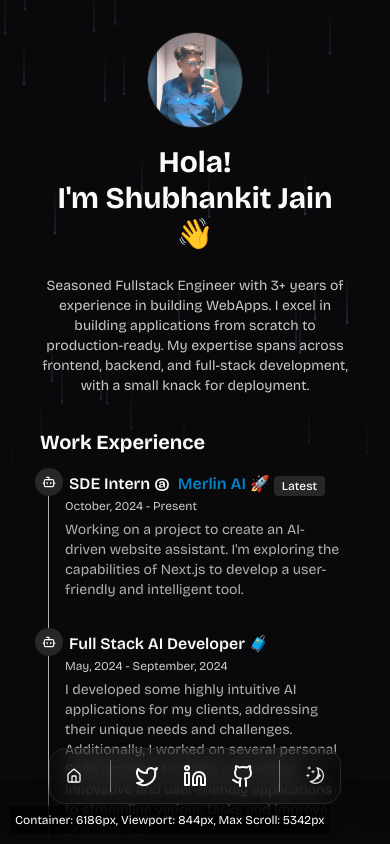
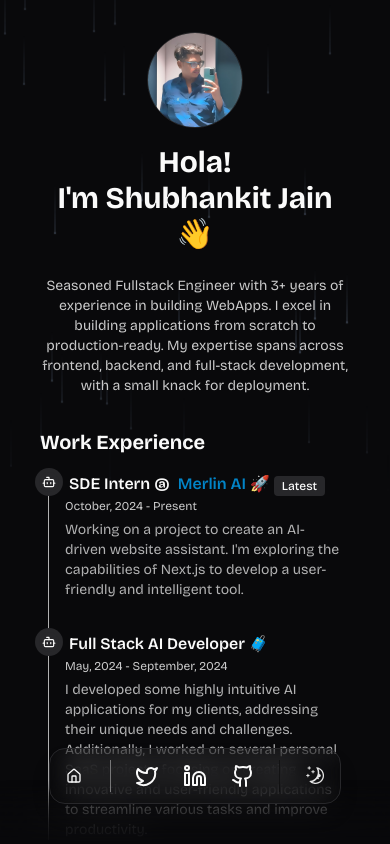
Before and after one commit to avayyyyyyy/shubhcodes, a Next.js app: page / in a window 390 px wide. Shown: the top 844 px of the page. Built offline with nearby package versions, Linux system fonts and the light colour scheme.

Commit message:
chore: Remove CustomScroll component and update layout for better performance and responsiveness

```diff
--- a/app/layout.tsx
+++ b/app/layout.tsx
@@ -5,7 +5,6 @@ import { ThemeProvider } from "@/components/theme-provider";
 import { TooltipProvider } from "@/components/ui/tooltip";
 import NavDock from "@/components/NavDock";
 import Meteors from "@/components/magicui/meteors";
-import CustomScroll from "@/components/CustomScroll";
 
 // Load Bricolage Grotesque font
 const bricolageGrotesque = Bricolage_Grotesque({
@@ -115,7 +114,7 @@ export default function RootLayout({
       >
         <ThemeProvider attribute="class" defaultTheme="dark">
           <TooltipProvider delayDuration={0}>
-            <CustomScroll>{children}</CustomScroll>
+            {children}
             <NavDock />
           </TooltipProvider>
         </ThemeProvider>
--- a/components/CustomScroll.tsx
+++ /dev/null
@@ -1,113 +0,0 @@
-"use client";
-import { useEffect, useRef, useState } from "react";
-import "locomotive-scroll/dist/locomotive-scroll.css";
-
-// Import the types from locomotive-scroll
-import type LocomotiveScroll from "locomotive-scroll";
-
-const CustomScroll = ({ children }: { children: React.ReactNode }) => {
-  const scrollRef = useRef<HTMLDivElement | null>(null);
-  // eslint-disable-next-line @typescript-eslint/no-unused-vars
-  const [locomotiveScroll, setLocomotiveScroll] =
-    useState<LocomotiveScroll | null>(null);
-  const [debugInfo, setDebugInfo] = useState<string>("");
-
-  useEffect(() => {
-    if (typeof window === "undefined") return;
-
-    let instance: LocomotiveScroll | null = null;
-
-    const updateScroll = () => {
-      if (instance && scrollRef.current) {
-        instance.update();
-
-        // Debug information
-        const containerHeight = scrollRef.current.scrollHeight;
-        const viewportHeight = window.innerHeight;
-        const scrollMax = containerHeight - viewportHeight;
-        setDebugInfo(
-          `Container: ${containerHeight}px, Viewport: ${viewportHeight}px, Max Scroll: ${scrollMax}px`
-        );
-      }
-    };
-
-    import("locomotive-scroll").then((locomotiveModule) => {
-      const LocomotiveScroll = locomotiveModule.default;
-
-      if (scrollRef.current) {
-        instance = new LocomotiveScroll({
-          el: scrollRef.current,
-          smooth: true,
-          multiplier: 1,
-          lerp: 0.05,
-          scrollFromAnywhere: true,
-          smartphone: { smooth: true },
-          tablet: { smooth: true, breakpoint: 1024 },
-          reloadOnContextChange: true,
-          initPosition: { x: 0, y: 0 },
-        });
-
-        setLocomotiveScroll(instance);
-
-        // Initial update
-        updateScroll();
-
-        // Recalculate on window resize
-        window.addEventListener("resize", updateScroll);
-
-        // Recalculate heights periodically
-        const intervalId = setInterval(updateScroll, 1000);
-
-        // Listen for scroll events
-        instance.on(
-          "scroll",
-          (args: { scroll: { y: number }; limit: { y: number } }) => {
-            const { scroll, limit } = args;
-            console.log(`Scroll position: ${scroll.y}, Limit: ${limit.y}`);
-          }
-        );
-
-        return () => {
-          window.removeEventListener("resize", updateScroll);
-          clearInterval(intervalId);
-          if (instance) {
-            instance.destroy();
-          }
-        };
-      }
-    });
-  }, []);
-
-  return (
-    <>
-      <div
-        data-scroll-container
-        ref={scrollRef}
-        style={{
-          minHeight: "100vh",
-          height: "auto",
-          overflow: "hidden",
-        }}
-      >
-        {children}
-      </div>
-      {/* Debug overlay */}
-      <div
-        style={{
-          position: "fixed",
-          bottom: 10,
-          left: 10,
-          background: "rgba(0,0,0,0.7)",
-          color: "white",
-          padding: "5px",
-          fontSize: "12px",
-          zIndex: 9999,
-        }}
-      >
-        {debugInfo}
-      </div>
-    </>
-  );
-};
-
-export default CustomScroll;
--- a/components/NavDock.tsx
+++ b/components/NavDock.tsx
@@ -79,7 +79,7 @@ export default function NavDock() {
           )}
           <Separator
             orientation="vertical"
-            className="mx-2 h-8 self-center bg-primary/40"
+            className="mx-2 h-8 self-center bg-black/40"
           />
           <DockIcon>
             <Tooltip>
```
Also changed, not shown: 1 other file (tests, documents, lock files or other folders).
